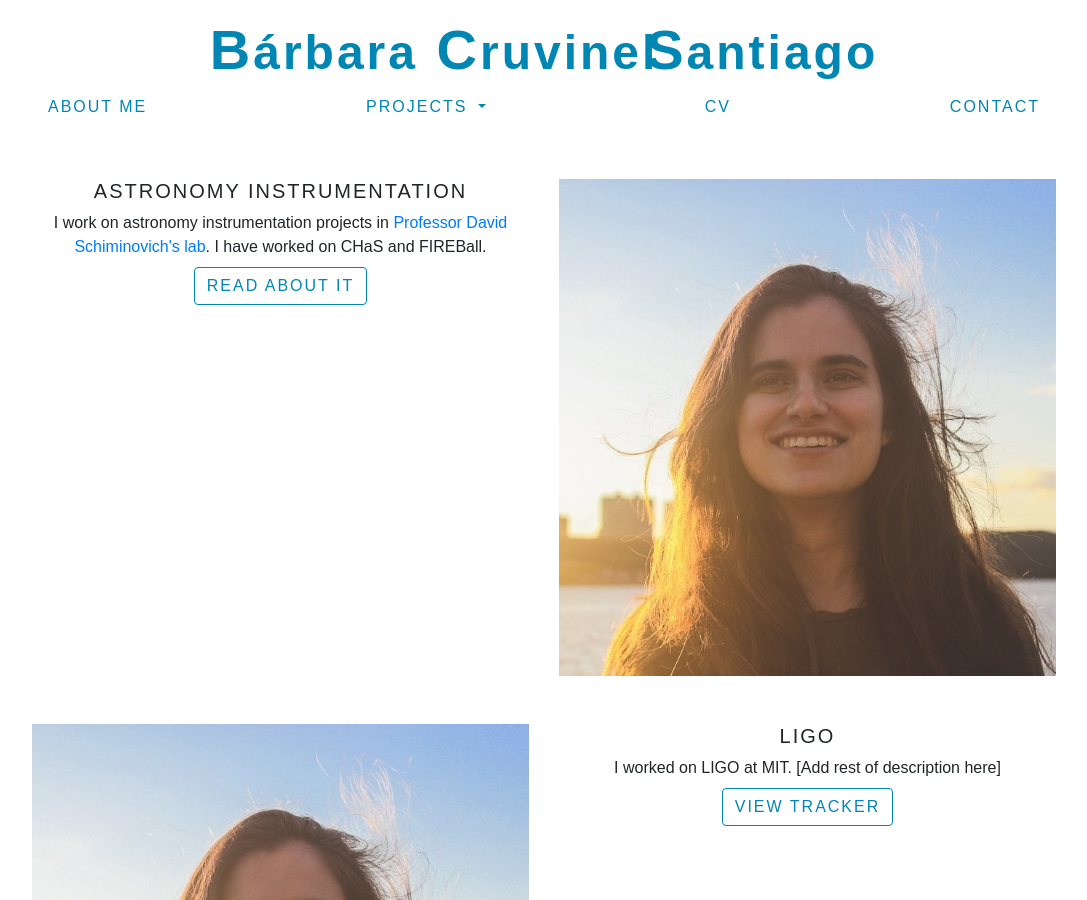
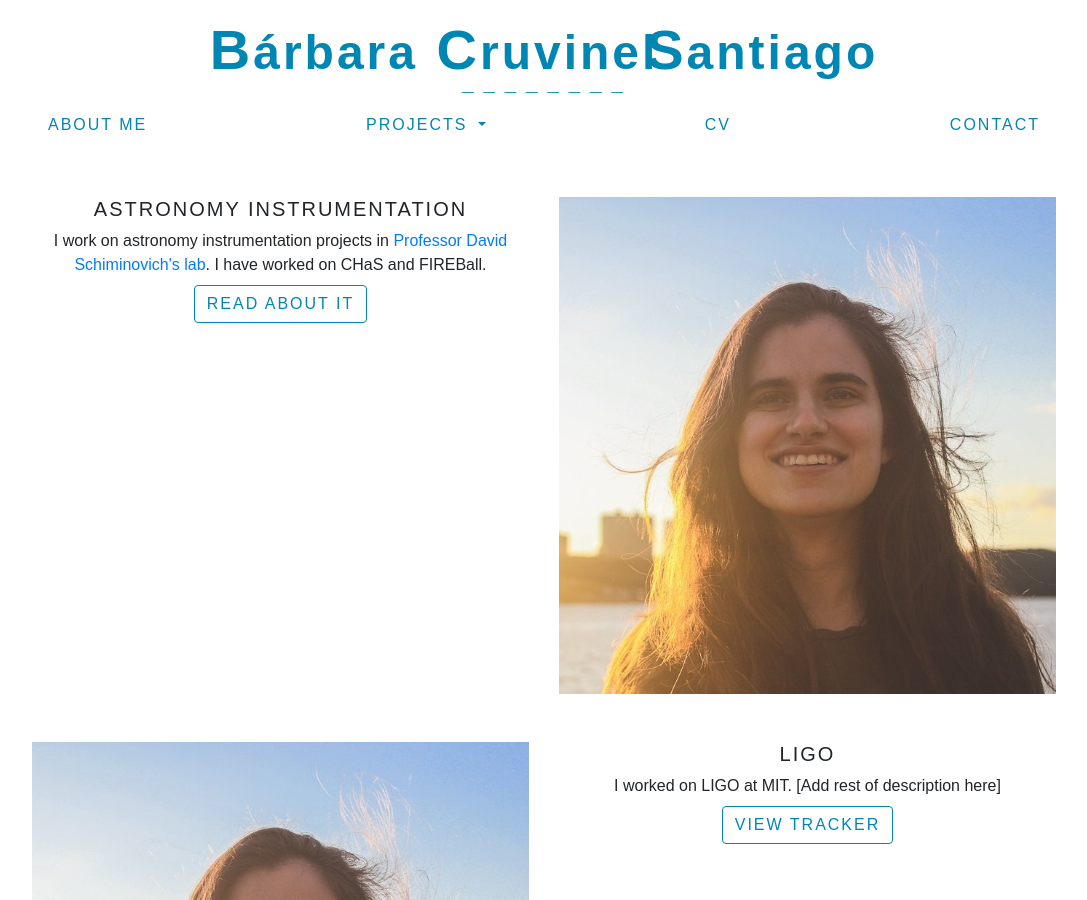
Before and after one commit to barbaracrusan/barbaracrusan.github.io, a Jekyll site: the page built from physics.html, in a window 1280 px wide and 900 px high. Shown: the whole window, without its empty margins (96-1183 px from the left). Built offline with Jekyll 4.4.1, drawn with Linux system fonts in a browser that asks for light colours; nearby versions of some CDN libraries.

Commit message:
Update nav.html

```diff
--- a/_layouts/nav.html
+++ b/_layouts/nav.html
@@ -6,8 +6,8 @@
   <body>
     <!-- Add name, and (desktop) bubble border -->
       <div class='tippy-top text-center'>
-        <a href="index.html" class="display-4 font-weight-bold text-center name-largecaps first-name">B<span class="name-smallcaps">árbara</span> C<span class="name-smallcaps last-name">ruvinel</span> S<span class="name-smallcaps last-name">antiago</span></a>
-       <!-- <div class='bubble-border d-none d-sm-block'>&#8212; &#8212; &#8212; &#8212; &#8212; &#8212; &#8212; &#8212;</div> -->
+        <a href="index.html" class="display-4 font-weight-bold text-center name-largecaps first-name">B<span class="name-smallcaps">árbara</span> C<span class="name-smallcaps last-name">ruvinel</span>  S<span class="name-smallcaps last-name">antiago</span></a>
+       <div class='bubble-border d-none d-sm-block'>&#8212; &#8212; &#8212; &#8212; &#8212; &#8212; &#8212; &#8212;</div>
       </div>
 
       {% include nav.html %}
```
